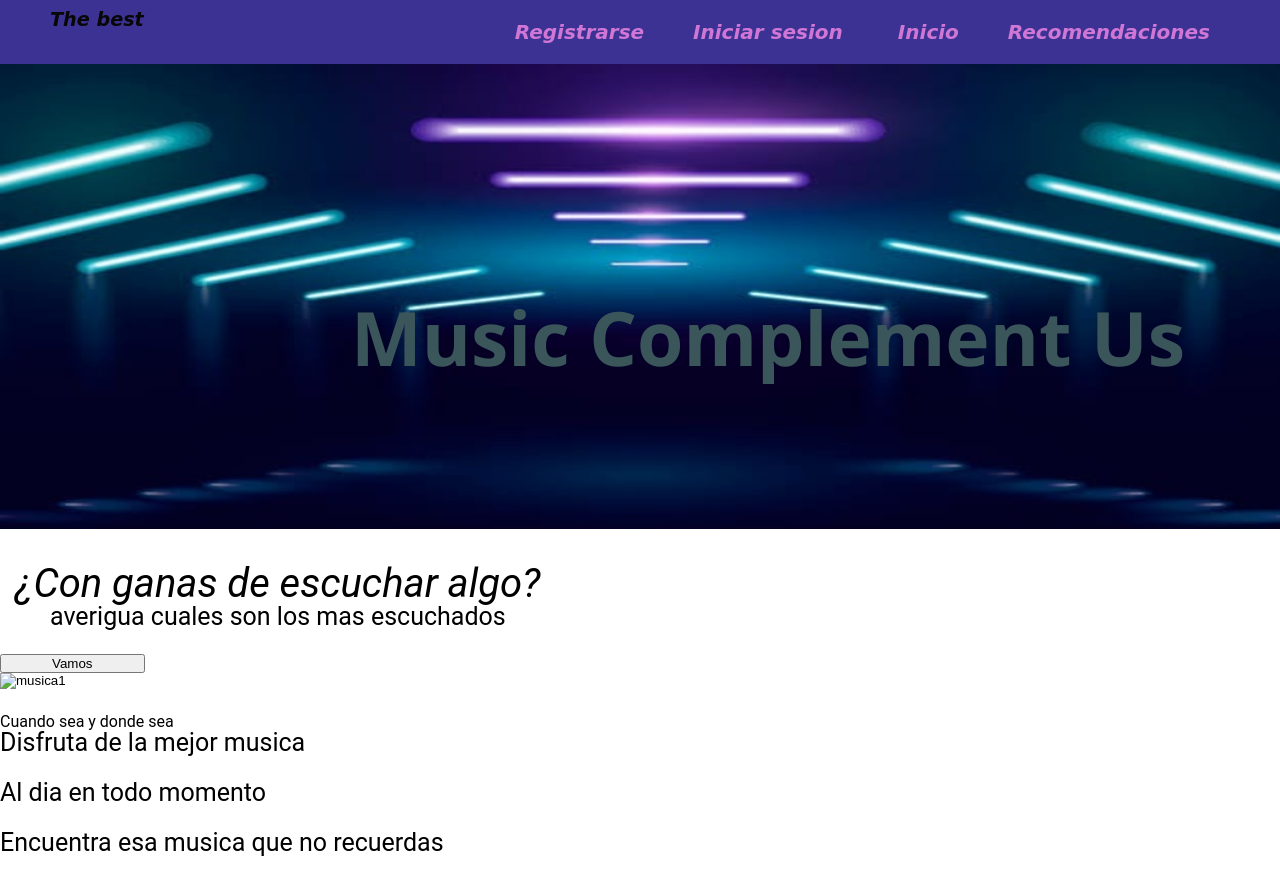
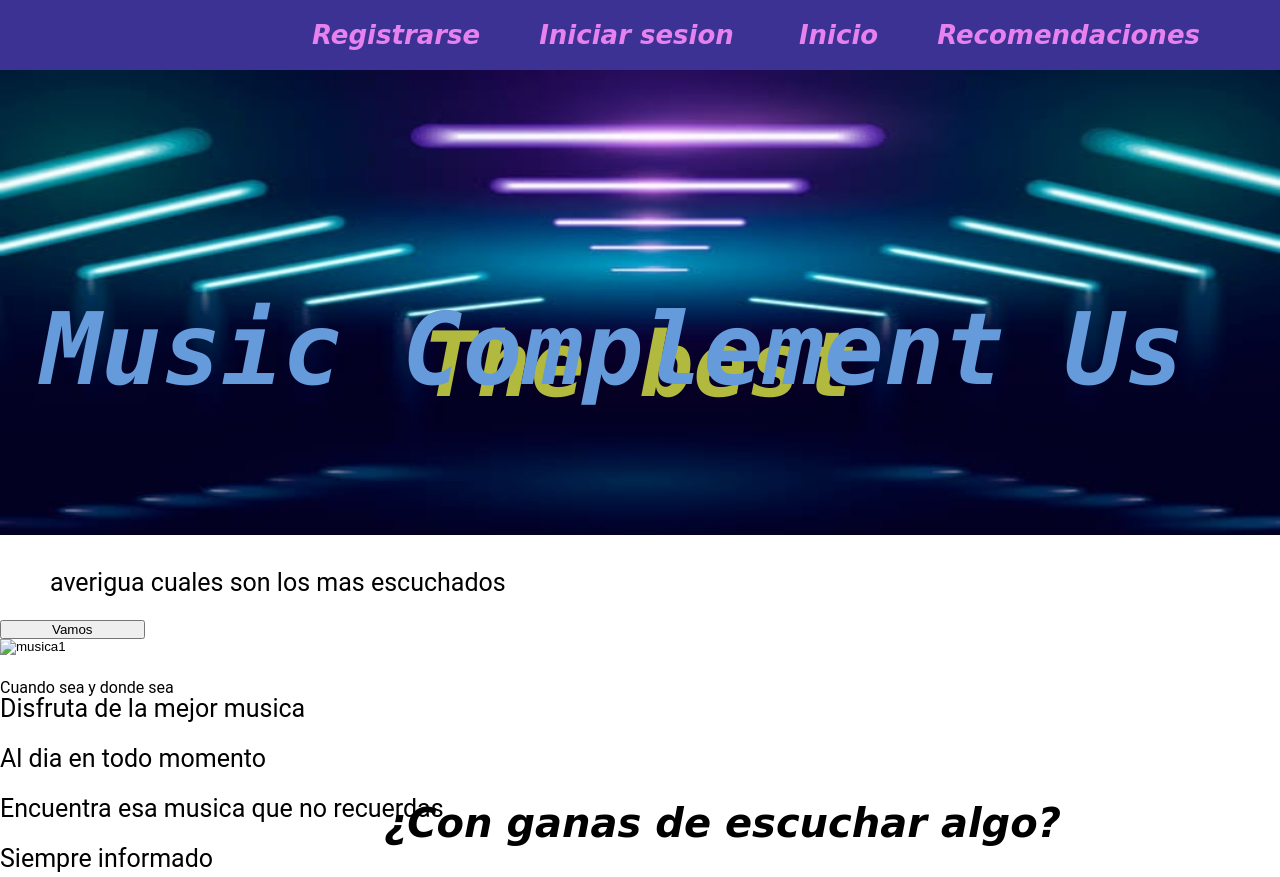
Before and after one commit to keni-afk/la-musica.github.io, a plain HTML site: page index.html in a window 1280 px wide. Shown: the top 877 px of the page. Drawn offline with Linux system fonts and the light colour scheme.

Commit message:
New cambios

```diff
--- a/CSS/general.css
+++ b/CSS/general.css
@@ -11,21 +11,25 @@ header{
 }
 
 #navegar a{
-color: rgb(208, 119, 214);
+color: rgb(231, 129, 238);
 text-decoration: none;
-margin-right: 45px;
+margin-right: 55px;
 font: oblique bold 120% cursive;
-font-size: 20px;
+font-size: 26px;
 }
 #navegar a:hover{
-    color: rgb(119, 0, 255);
+    color: rgb(7, 5, 39);
 }
 .flotar-izquierda p{
-    color: rgb(7, 7, 7);
+    color: rgb(177, 185, 62);
     float: left;
-    font-family: cursive;
-    font-size: 40px;
-    font: oblique bold 120% cursive;
+    font-family: "Consolas", monospace;
+  font-style: italic;
+  font-weight: bold;
+    font-size: 90px;
+    position: absolute;
+    top: 40%;
+    left: 33%;
 }
 .flotar-derecha{
     float: right;
@@ -40,13 +44,15 @@ font-size: 20px;
     width: 100%;
     height: 93%;
 }
-#banner-inicio h1{
-   font-size: 75px;
+#banner-inicio h2{
+   font-size: 100px;
+   color: rgb(101, 155, 218);
+   font-family: "Consolas", monospace;
+  font-style: italic;
     font-weight: bold;
-    color: rgb(53, 104, 199);
-    margin-bottom: 15px;
-    font-family: "Segoe UI"
+      margin-bottom: 15px;
 }
+
 #banner-inicio p{
     font-size: 25px;
     margin-bottom: 25px;
@@ -60,14 +66,18 @@ font-size: 20px;
 
 
 }
-h2{ text-align-last: left;}
+h5{ text-align-last: left;}
 li{text-align-last: left;}
-h2{ font-size: 40px;
+h5{ font-size: 0px;
     font-weight: inherit;
     font-style: oblique;
+    position: absolute;
+    top: 100%;
+    left: 30%;
+    font: oblique bold 250% cursive;
 }
 #Valor h3{
-    font-size: 45px;
+    font-size: 40px;
     font-weight: bold;
     padding-left: 250px;
 }
@@ -86,7 +96,7 @@ h2{ font-size: 40px;
     background: darkgoldenrod;
 }
 #beneficios h3{
-    font-size: 35px;
+    font-size: 25px;
     font-weight: bold;
     padding-left: 50px;
 
--- a/index.html
+++ b/index.html
@@ -39,13 +39,13 @@
     <section>
         <section>
             <div id="music">
-                <h1 style="position: absolute; top: 300px; right: 95px;">
+                <h2 style="position: absolute; top: 300px; right: 95px;">
                    Music Complement Us
-                </h1>
+                </h2>
             </div>
         </section>
         <div id="titulo">
-    <h2>¿Con ganas de escuchar algo?</h2>
+    <h5>¿Con ganas de escuchar algo?</h5>
     <p>averigua cuales son los mas escuchados</p>
 
     <button type="#">Vamos</button>
```
